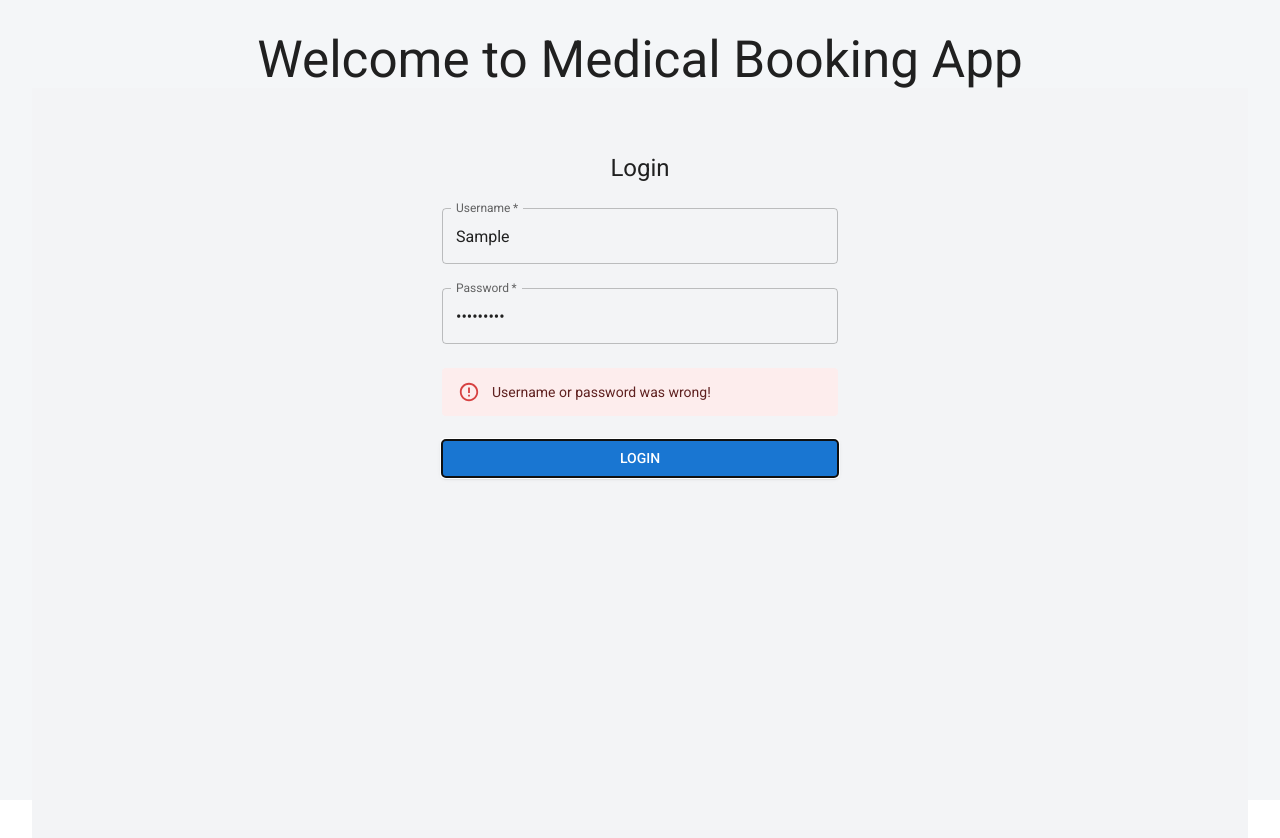
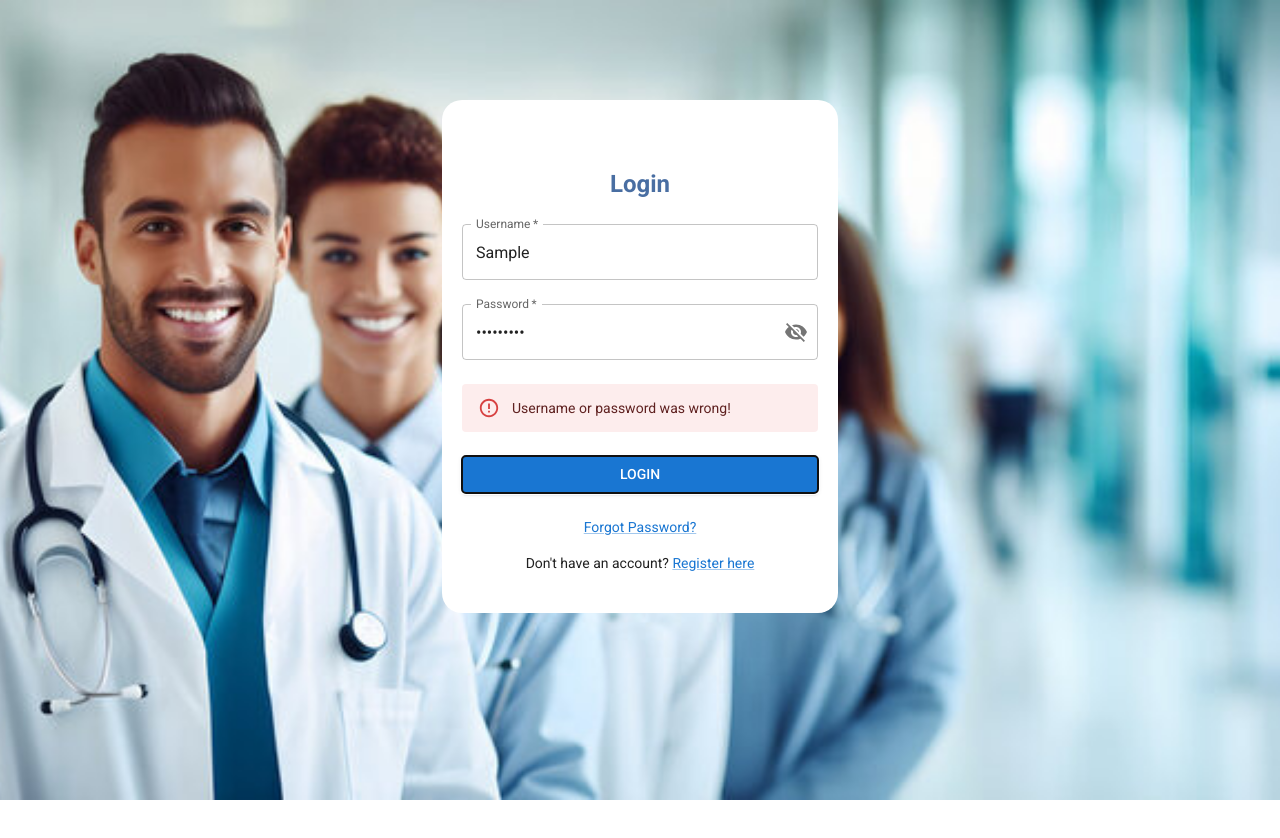
Before and after one commit to DKVI/medical-booking-app-client, a React (Vite) app: page /login in a window 1280 px wide. Both pictures are taken after typing "Sample", "Sample123" into the empty fields and a click on the button "LOGIN". Shown: the top 838 px of the page. After the commit the page ends 800 px from the top, so only its background shows below. Built offline with nearby package versions, Linux system fonts and the light colour scheme.

Commit message:
add login and register screen

```diff
--- /dev/null
+++ b/src/components/FormAuth.jsx
@@ -0,0 +1,213 @@
+import React, { useState } from "react";
+import {
+  Box,
+  Button,
+  TextField,
+  Typography,
+  Container,
+  CssBaseline,
+  Alert,
+  Link,
+  IconButton,
+  InputAdornment,
+} from "@mui/material";
+import { Visibility, VisibilityOff } from "@mui/icons-material";
+
+function FormAuth({ onLogin, onRegister }) {
+  const [isLogin, setIsLogin] = useState(true);
+  const [username, setUsername] = useState("");
+  const [password, setPassword] = useState("");
+  const [confirmPassword, setConfirmPassword] = useState("");
+  const [showPassword, setShowPassword] = useState(false);
+  const [errors, setErrors] = useState({
+    username: "",
+    password: "",
+    confirmPassword: "",
+  });
+  const [generalError, setGeneralError] = useState("");
+
+  const validate = () => {
+    let isValid = true;
+    const newErrors = { username: "", password: "", confirmPassword: "" };
+
+    if (!username.trim()) {
+      newErrors.username = "Username is required";
+      isValid = false;
+    }
+
+    if (!password.trim()) {
+      newErrors.password = "Password is required";
+      isValid = false;
+    } else if (password.length < 6) {
+      newErrors.password = "Password must be at least 6 characters";
+      isValid = false;
+    }
+
+    if (!isLogin && password !== confirmPassword) {
+      newErrors.confirmPassword = "Passwords do not match";
+      isValid = false;
+    }
+
+    setErrors(newErrors);
+    return isValid;
+  };
+
+  const handleSubmit = (e) => {
+    e.preventDefault();
+    setGeneralError("");
+    if (validate()) {
+      if (isLogin) {
+        if (username === "admin" && password === "admin123") {
+          if (onLogin) {
+            onLogin({ username, password });
+          }
+        } else {
+          setGeneralError("Username or password was wrong!");
+        }
+      } else {
+        if (onRegister) {
+          onRegister({ username, password });
+        }
+      }
+    }
+  };
+
+  return (
+    <Container component="main" className="pt-[100px]" maxWidth="xs">
+      <CssBaseline />
+      <div className="bg-white px-5 pb-10 pt-1 rounded-[20px]">
+        <Box
+          sx={{
+            marginTop: 8,
+            display: "flex",
+            flexDirection: "column",
+            alignItems: "center",
+          }}
+        >
+          <Typography
+            component="h1"
+            variant="h5"
+            fontWeight="bold"
+            className="text-[var(--base-color)]"
+          >
+            {isLogin ? "Login" : "Register"}
+          </Typography>
+          <Box
+            component="form"
+            onSubmit={handleSubmit}
+            noValidate
+            sx={{ mt: 1 }}
+          >
+            <TextField
+              margin="normal"
+              required
+              fullWidth
+              id="username"
+              label="Username"
+              name="username"
+              autoComplete="username"
+              autoFocus
+              value={username}
+              onChange={(e) => setUsername(e.target.value)}
+              error={!!errors.username}
+              helperText={errors.username}
+            />
+            <TextField
+              margin="normal"
+              required
+              fullWidth
+              name="password"
+              label="Password"
+              type={showPassword ? "text" : "password"}
+              id="password"
+              autoComplete="current-password"
+              value={password}
+              onChange={(e) => setPassword(e.target.value)}
+              error={!!errors.password}
+              helperText={errors.password}
+              InputProps={{
+                endAdornment: (
+                  <InputAdornment position="end">
+                    <IconButton
+                      onClick={() => setShowPassword(!showPassword)}
+                      edge="end"
+                    >
+                      {showPassword ? <Visibility /> : <VisibilityOff />}
+                    </IconButton>
+                  </InputAdornment>
+                ),
+              }}
+            />
+            {!isLogin && (
+              <TextField
+                margin="normal"
+                required
+                fullWidth
+                name="confirmPassword"
+                label="Confirm Password"
+                type={showPassword ? "text" : "password"}
+                id="confirmPassword"
+                value={confirmPassword}
+                onChange={(e) => setConfirmPassword(e.target.value)}
+                error={!!errors.confirmPassword}
+                helperText={errors.confirmPassword}
+                InputProps={{
+                  endAdornment: (
+                    <InputAdornment position="end">
+                      <IconButton
+                        onClick={() => setShowPassword(!showPassword)}
+                        edge="end"
+                      >
+                        {showPassword ? <Visibility /> : <VisibilityOff />}
+                      </IconButton>
+                    </InputAdornment>
+                  ),
+                }}
+              />
+            )}
+            {generalError && (
+              <Alert severity="error" sx={{ mt: 2 }}>
+                {generalError}
+              </Alert>
+            )}
+            <Button
+              type="submit"
+              fullWidth
+              variant="contained"
+              sx={{ mt: 3, mb: 2 }}
+            >
+              {isLogin ? "Login" : "Register"}
+            </Button>
+            {isLogin && (
+              <Typography variant="body2" align="center" sx={{ mt: 1 }}>
+                <Link href="/forgot-password">Forgot Password?</Link>
+              </Typography>
+            )}
+            <Typography variant="body2" align="center" sx={{ mt: 2 }}>
+              {isLogin ? "Don't have an account?" : "Already have an account?"}{" "}
+              <Link
+                href="#"
+                onClick={() => {
+                  setIsLogin(!isLogin);
+                  setErrors({
+                    username: "",
+                    password: "",
+                    confirmPassword: "",
+                  });
+                  setGeneralError("");
+                  setUsername("");
+                  setPassword("");
+                  setConfirmPassword("");
+                }}
+              >
+                {isLogin ? "Register here" : "Login here"}
+              </Link>
+            </Typography>
+          </Box>
+        </Box>
+      </div>
+    </Container>
+  );
+}
+
+export default FormAuth;
--- a/src/layouts/AuthenLayout.jsx
+++ b/src/layouts/AuthenLayout.jsx
@@ -6,8 +6,7 @@ function AuthenLayout() {
     localStorage.clear();
   });
   return (
-    <div style={{ textAlign: "center", padding: "2rem" }}>
-      <h1>Welcome to Medical Booking App</h1>
+    <div style={{ textAlign: "center" }}>
       <Outlet />
     </div>
   );
--- a/src/pages/Login.jsx
+++ b/src/pages/Login.jsx
@@ -1,6 +1,6 @@
 import React from "react";
 import { useNavigate } from "react-router-dom";
-import FormLogin from "../components/FormLogin";
+import FormAuth from "../components/FormAuth";
 function Login() {
   const navigate = useNavigate();
 
@@ -10,8 +10,16 @@ function Login() {
   };
 
   return (
-    <div className="flex flex-col items-center justify-center bg-gray-100">
-      <FormLogin onLogin={handleLogin} />
+    <div
+      className="flex flex-col items-center justify-center"
+      style={{
+        backgroundImage: "url(/2-banner.jpg)",
+        backgroundPosition: "center",
+        backgroundRepeat: "none",
+        backgroundSize: "cover",
+      }}
+    >
+      <FormAuth onLogin={handleLogin} />
     </div>
   );
 }
```
Also changed, not shown: 1 other file (tests, documents, lock files or other folders).
